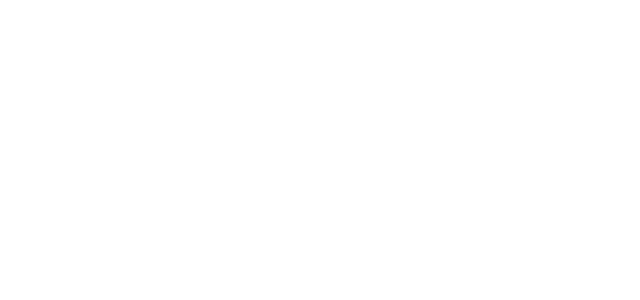
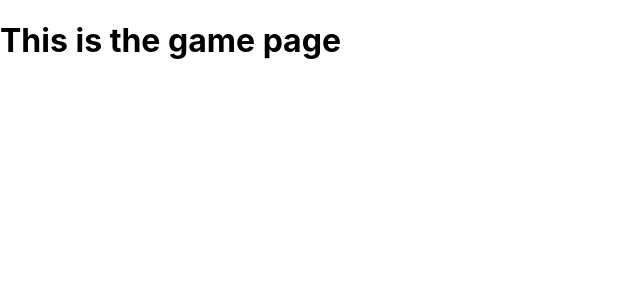
Before and after one commit to jdnolan93/w13-d2-lab, a React (Create React App) app in the folder client/: page /game in a window 1280 px wide. Before the commit this address had no page. Shown: the top 300 px of the page, without its empty margins (0-640 px from the left). Built offline with nearby package versions, Linux system fonts and the light colour scheme.

Commit message:
Added routes for quiz and game

```diff
--- a/client/src/App.js
+++ b/client/src/App.js
@@ -1,7 +1,9 @@
 import './App.css';
 import React from 'react';
 import {BrowserRouter as Router, Route, Routes} from 'react-router-dom';
-import StartContainer from './containers/StartContainer'
+import StartContainer from './containers/StartContainer';
+import GameContainer from './containers/GameContainer';
+import QuizContainer from './containers/QuizContainer';
 
 
 function App() {
@@ -10,6 +12,8 @@ function App() {
     <Router>
         <Routes>
             <Route path = "/start" element={<StartContainer/>}/>
+            <Route path = "/quiz" element={<QuizContainer/>}/>
+            <Route path = "/game" element={<GameContainer/>}/>
         </Routes>
     </Router>
 
--- /dev/null
+++ b/client/src/containers/GameContainer.js
@@ -0,0 +1,12 @@
+import React from 'react';
+
+
+const GameContainer = () => {
+
+    return (
+        <h1>This is the game page</h1>
+    )
+
+}
+
+export default GameContainer;
--- /dev/null
+++ b/client/src/containers/QuizContainer.js
@@ -0,0 +1,12 @@
+import React from 'react';
+
+
+const QuizContainer = () => {
+
+    return (
+        <h1>This is the quiz page</h1>
+    )
+
+}
+
+export default QuizContainer;
```
